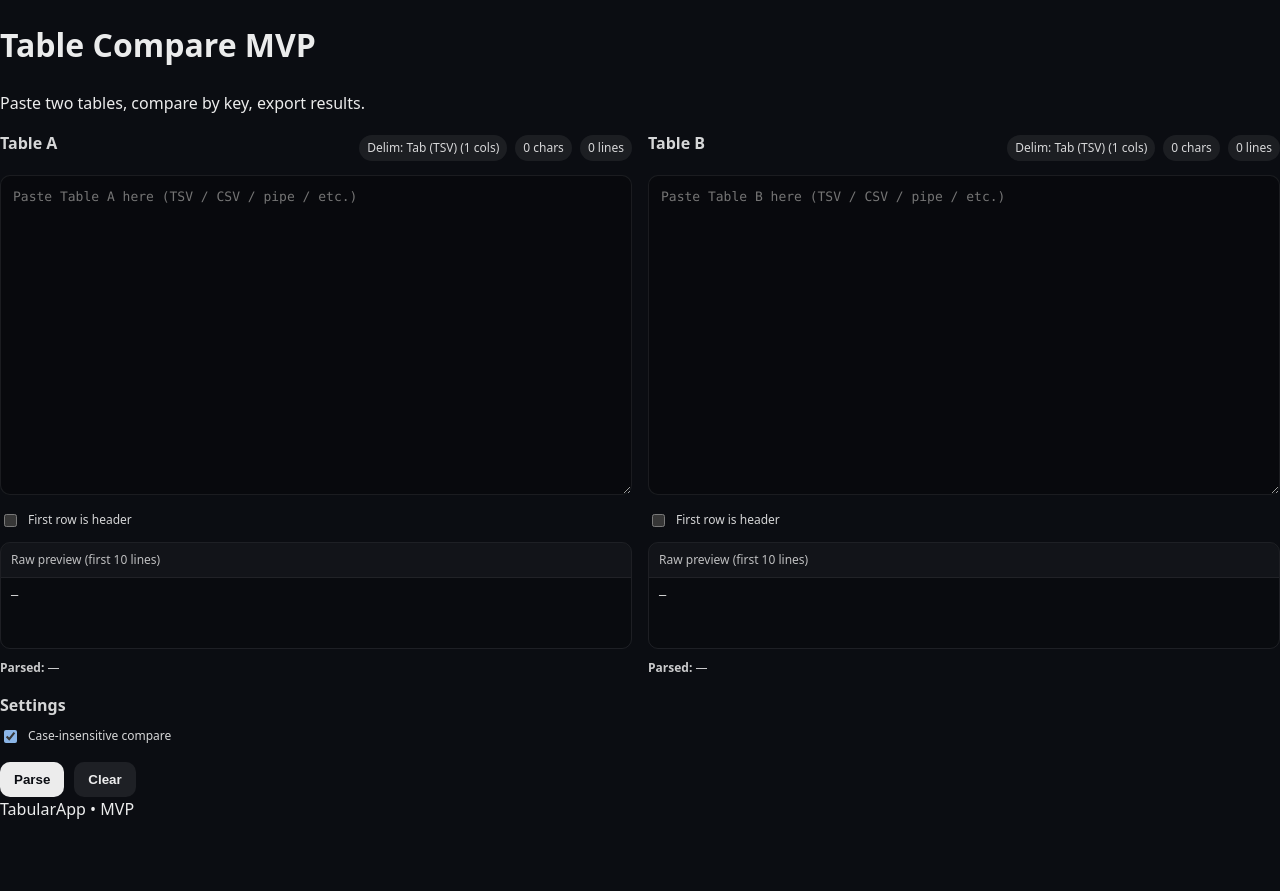
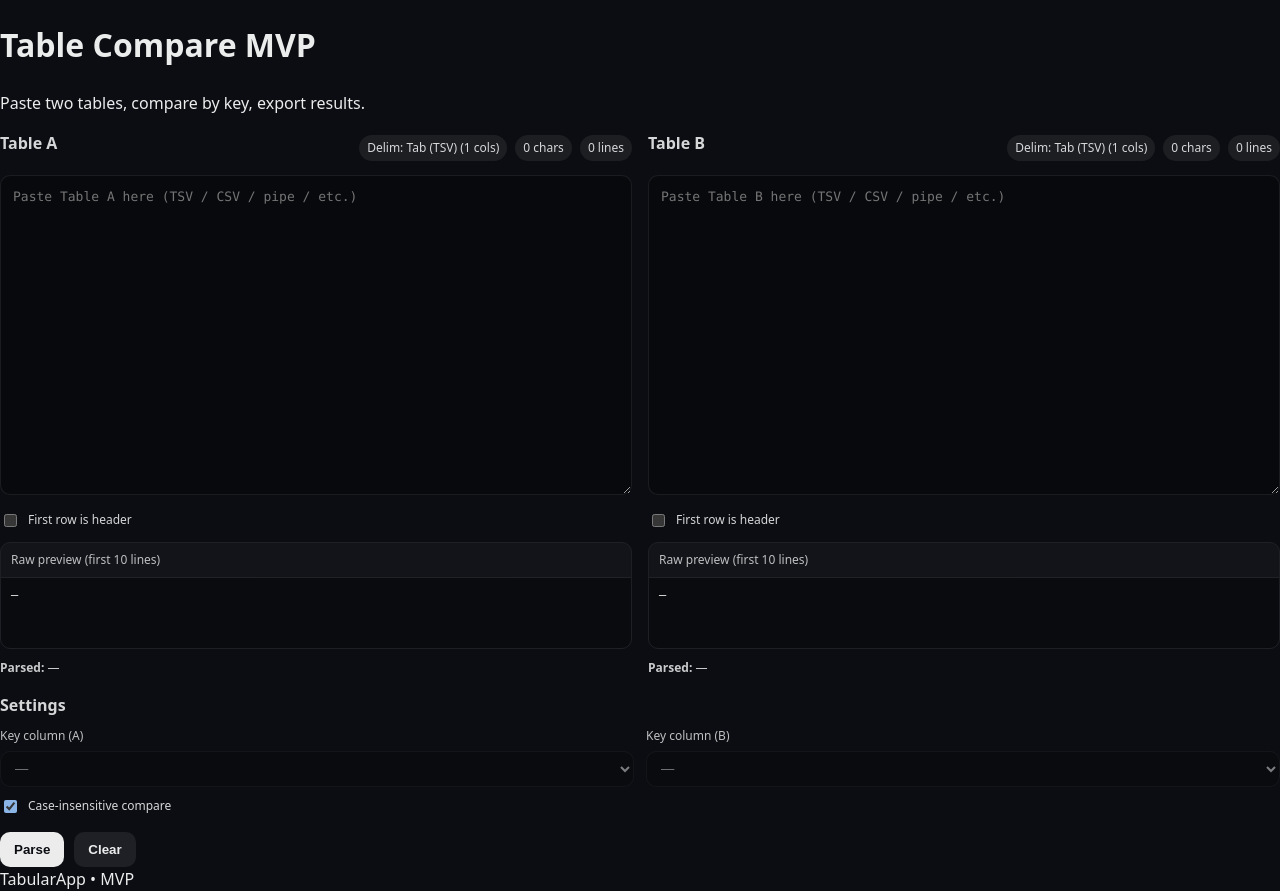
Before and after one commit to swacziarg/TabularApp, a React (Vite) app: page / in a window 1280 px wide. Before the commit the page ends 821 px from the top, so only its background shows below. Built offline with nearby package versions, Linux system fonts and the light colour scheme.

Commit message:
feat: add column selector dropdowns for key column

```diff
--- a/src/App.css
+++ b/src/App.css
@@ -195,3 +195,42 @@
 .settingsCard {
   margin-top: 16px;
 }
+
+.settingsGrid {
+  display: grid;
+  grid-template-columns: 1fr;
+  gap: 12px;
+  margin-bottom: 10px;
+}
+
+@media (min-width: 900px) {
+  .settingsGrid {
+    grid-template-columns: 1fr 1fr;
+  }
+}
+
+.selectRow {
+  display: flex;
+  flex-direction: column;
+  gap: 6px;
+}
+
+.selectLabel {
+  font-size: 12px;
+  opacity: 0.8;
+}
+
+.selectInput {
+  height: 36px;
+  border-radius: 10px;
+  padding: 0 10px;
+  border: 1px solid rgba(255, 255, 255, 0.08);
+  background: rgba(0, 0, 0, 0.25);
+  color: rgba(255, 255, 255, 0.92);
+  outline: none;
+}
+
+.selectInput:disabled {
+  opacity: 0.5;
+  cursor: not-allowed;
+}
--- a/src/App.tsx
+++ b/src/App.tsx
@@ -1,4 +1,5 @@
 import { autoDetectHasHeader, getHeadersAndDataRows } from './utils/headers';
+import { KeyColumnSelector } from './components/KeyColumnSelector';
 import { detectDelimiter } from './utils/delimiters';
 import { parseTextToGrid, type ParsedGrid } from './utils/parse';
 import { TablePreview } from './components/TablePreview';
@@ -26,6 +27,9 @@ export default function App() {
   const [bFirstRowHeader, setBFirstRowHeader] = useState(false);
 
   const [caseInsensitive, setCaseInsensitive] = useState(true);
+
+  const [keyColumnA, setKeyColumnA] = useState<string>('');
+  const [keyColumnB, setKeyColumnB] = useState<string>('');
 
   const aHeaderInfo = useMemo(() => {
     if (!parsedA) return null;
@@ -56,8 +60,24 @@ export default function App() {
     setParsedA(a);
     setParsedB(b);
 
-    setAFirstRowHeader(autoDetectHasHeader(a.rows));
-    setBFirstRowHeader(autoDetectHasHeader(b.rows));
+    const autoHeaderA = autoDetectHasHeader(a.rows);
+    const autoHeaderB = autoDetectHasHeader(b.rows);
+
+    setAFirstRowHeader(autoHeaderA);
+    setBFirstRowHeader(autoHeaderB);
+
+    const aInfo = getHeadersAndDataRows(a.rows, autoHeaderA);
+    const bInfo = getHeadersAndDataRows(b.rows, autoHeaderB);
+
+    const firstAHeader = aInfo.headers[0] ?? '';
+    const firstBHeader = bInfo.headers[0] ?? '';
+
+    // Prefer matching name if possible, else fall back to first column
+    const defaultA = firstAHeader;
+    const defaultB = bInfo.headers.includes(defaultA) ? defaultA : firstBHeader;
+
+    setKeyColumnA(defaultA);
+    setKeyColumnB(defaultB);
   };
 
   const handleClear = () => {
@@ -185,6 +205,24 @@ export default function App() {
         <section className="card settingsCard">
           <h2 className="cardTitle">Settings</h2>
 
+          <div className="settingsGrid">
+            <KeyColumnSelector
+              label="Key column (A)"
+              value={keyColumnA}
+              onChange={setKeyColumnA}
+              options={aHeaderInfo?.headers ?? []}
+              disabled={!aHeaderInfo?.headers?.length}
+            />
+
+            <KeyColumnSelector
+              label="Key column (B)"
+              value={keyColumnB}
+              onChange={setKeyColumnB}
+              options={bHeaderInfo?.headers ?? []}
+              disabled={!bHeaderInfo?.headers?.length}
+            />
+          </div>
+
           <label className="checkboxRow">
             <input
               type="checkbox"
--- /dev/null
+++ b/src/components/KeyColumnSelector.tsx
@@ -0,0 +1,35 @@
+type KeyColumnSelectorProps = {
+    label: string;
+    value: string;
+    onChange: (v: string) => void;
+    options: string[];
+    disabled?: boolean;
+  };
+
+  export function KeyColumnSelector({
+    label,
+    value,
+    onChange,
+    options,
+    disabled,
+  }: KeyColumnSelectorProps) {
+    return (
+      <label className="selectRow">
+        <span className="selectLabel">{label}</span>
+        <select
+          className="selectInput"
+          value={value}
+          onChange={(e) => onChange(e.target.value)}
+          disabled={disabled}
+        >
+          {options.length === 0 ? <option value="">—</option> : null}
+
+          {options.map((opt) => (
+            <option key={opt} value={opt}>
+              {opt}
+            </option>
+          ))}
+        </select>
+      </label>
+    );
+  }
```
